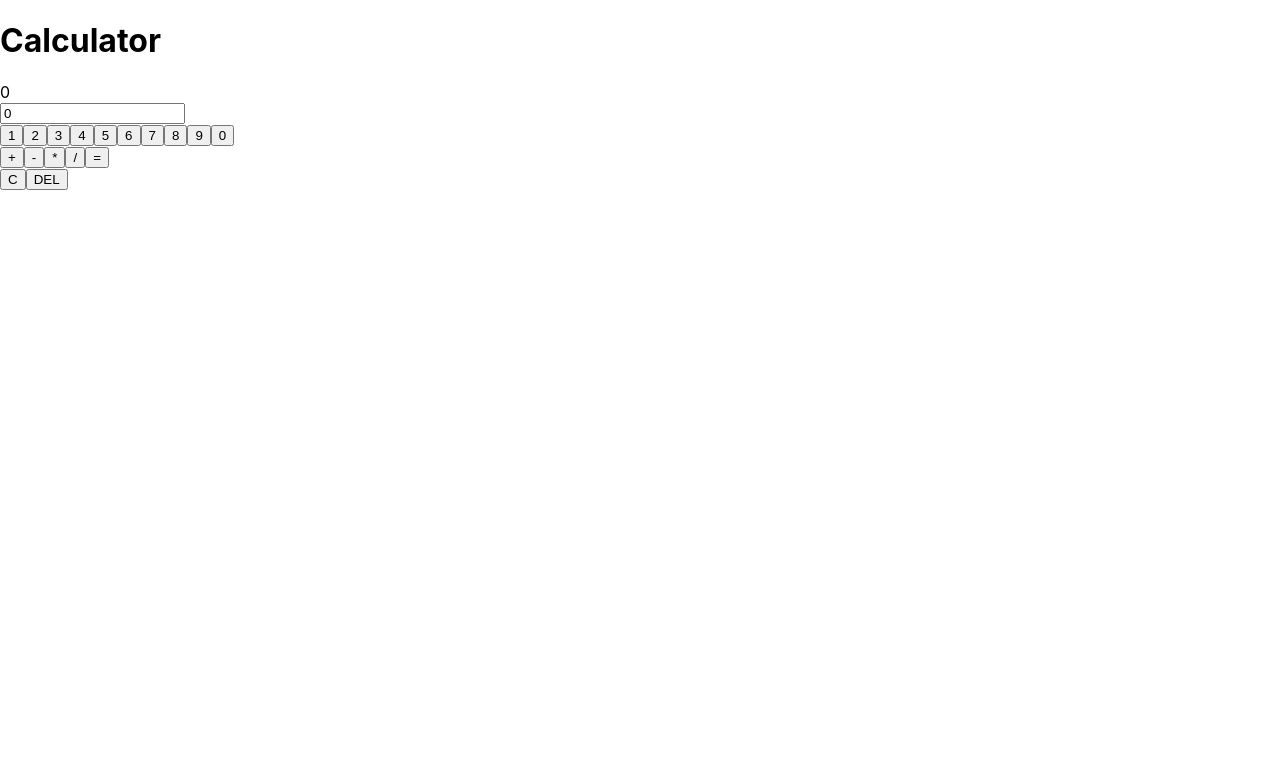
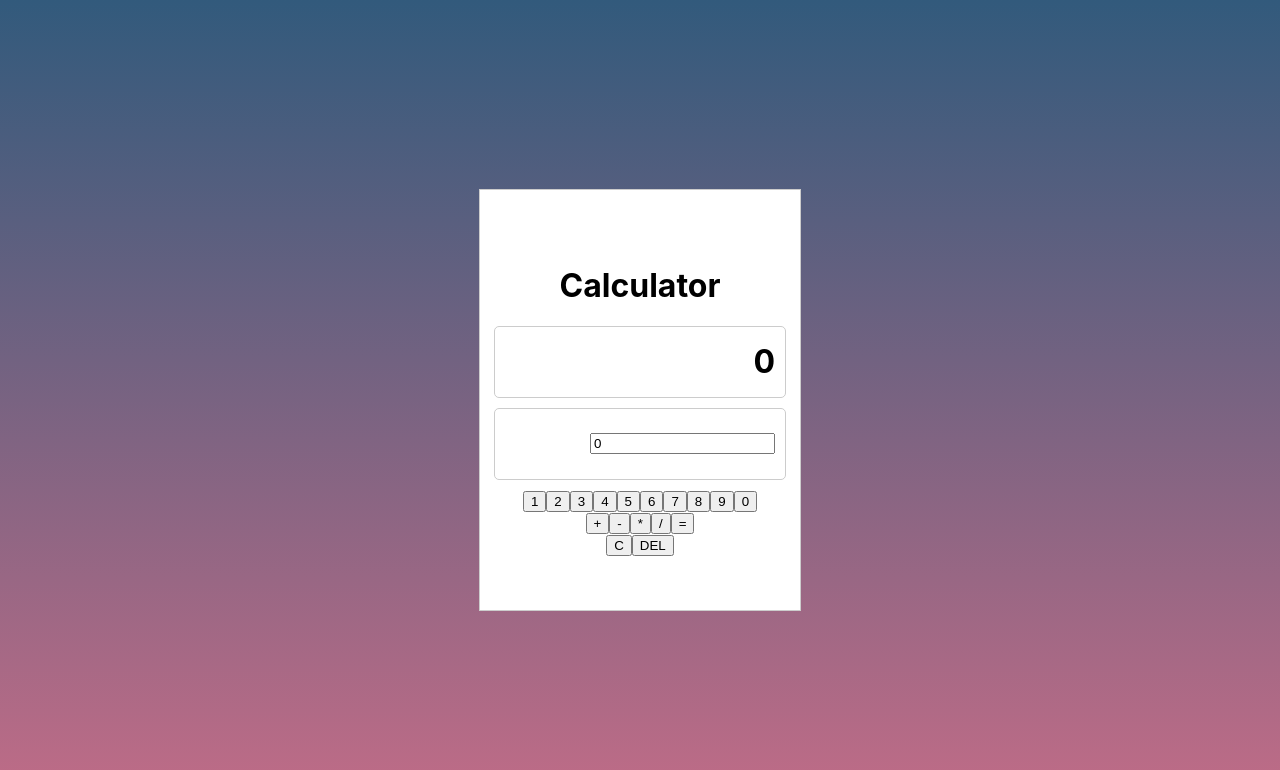
Before and after one commit to dr3nan/codetest-calculator, a React (Create React App) app in the folder calculator/: page / in a window 1280 px wide. Shown: the top 770 px of the page. Built offline with nearby package versions, Linux system fonts and the light colour scheme.

Commit message:
feat: add new input functionality, needed for proper typing. initial styling, refs #102

```diff
--- a/calculator/src/app/App.scss
+++ b/calculator/src/app/App.scss
@@ -0,0 +1,11 @@
+.app {
+  display:flex;
+  flex-direction: column;
+  align-items: center;
+  justify-content: center;
+  height: 100vh;
+  width: 100vw;
+  background: linear-gradient(#325a7c, #c06c87);
+  min-height: 450px;
+  min-width: 200px;
+}
--- a/calculator/src/app/App.tsx
+++ b/calculator/src/app/App.tsx
@@ -4,7 +4,7 @@ import Calculator from './components/calculator/Calculator';
 
 function App() {
   return (
-    <div className='App'>
+    <div className='app'>
       <Calculator />
     </div>
   );
--- a/calculator/src/app/components/calculator/Calculator.scss
+++ b/calculator/src/app/components/calculator/Calculator.scss
@@ -0,0 +1,47 @@
+.calculator {
+  border: 1px solid #ccc;
+  padding: 10px;
+  width: 300px;
+  height: 400px;
+  display: flex;
+  flex-direction: column;
+  align-items: center;
+  justify-content: center;
+  background-color: #ffffff;
+
+  .display {
+    width: 90%;
+    height: 70px;
+    background-color: #fff;
+    border: 1px solid #ccc;
+    border-radius: 5px;
+    display: flex;
+    align-items: center;
+    justify-content: flex-end;
+    padding: 0 10px;
+    margin-bottom: 10px;
+    font-size: 2rem;
+    font-weight: bold;
+  }
+
+  .input {
+    width: 90%;
+    height: 70px;
+    background-color: #fff;
+    border: 1px solid #ccc;
+    border-radius: 5px;
+    display: flex;
+    align-items: center;
+    justify-content: flex-end;
+    padding: 0 10px;
+    margin-bottom: 10px;
+    font-size: 2rem;
+    font-weight: bold;
+
+    input[type='number']::-webkit-inner-spin-button,
+    input[type='number']::-webkit-outer-spin-button {
+      -webkit-appearance: none;
+      margin: 0;
+    }
+  }
+}
--- a/calculator/src/app/components/calculator/Calculator.tsx
+++ b/calculator/src/app/components/calculator/Calculator.tsx
@@ -60,20 +60,27 @@ const Calculator: React.FC = () => {
   // and use the event.key to determine which button was pressed
   // and then call the appropriate function
 
+  const handleFocus = (event: React.FocusEvent<HTMLInputElement>) => {
+    event.target.value = '';
+  };
+
   return (
     <div className='calculator'>
       <h1>Calculator</h1>
       <div className='display'>{result}</div>
       <div className='input'>
         <input
-          type='text'
+          type='number'
           value={numberInput}
           onChange={(event) => setNumberInput(Number(event.target.value))}
           onKeyDown={(event) => {
             if (event.key === 'Enter') {
               handleEqual();
+            } else if (event.key === 'Backspace') {
+              handleDelete();
             }
           }}
+          onFocus={handleFocus}
         />
       </div>
       <div className='number-buttons'>
```
